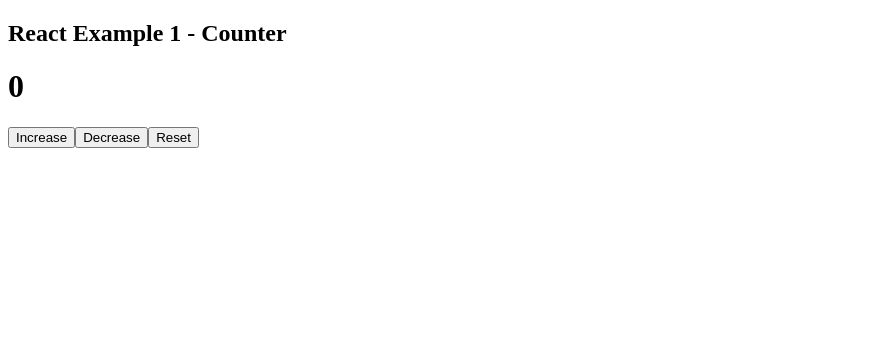
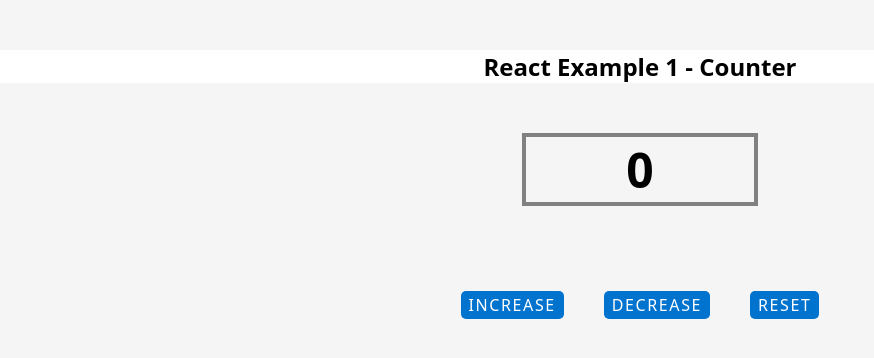
Before and after one commit to ambroseahawo/REACT101, a React (Create React App) app: page / in a window 1280 px wide. Shown: the top 358 px of the page, without its empty margins (0-874 px from the left). Built offline with nearby package versions, Linux system fonts and the light colour scheme.

Commit message:
Initialize state variable

```diff
--- a/src/usestate/Counter.js
+++ b/src/usestate/Counter.js
@@ -1,11 +1,14 @@
-import React from "react"
+import React, { useState } from "react"
+import "./style.css"
 
 const Counter = () => {
+  const [number, setNumber] = useState(0)
+
   return (
     <div className="container">
       <h2>React Example 1 - Counter</h2>
       <div className="inner-content">
-        <h1>0</h1>
+        <h1>{number}</h1>
         <div className="buttons">
           <button>Increase</button>
           <button>Decrease</button>
```
